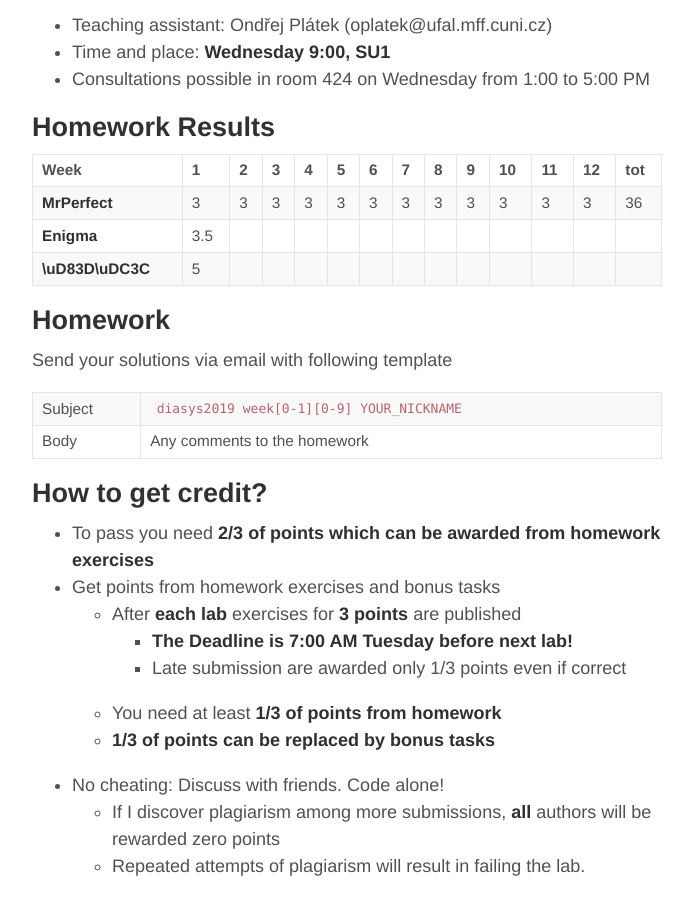
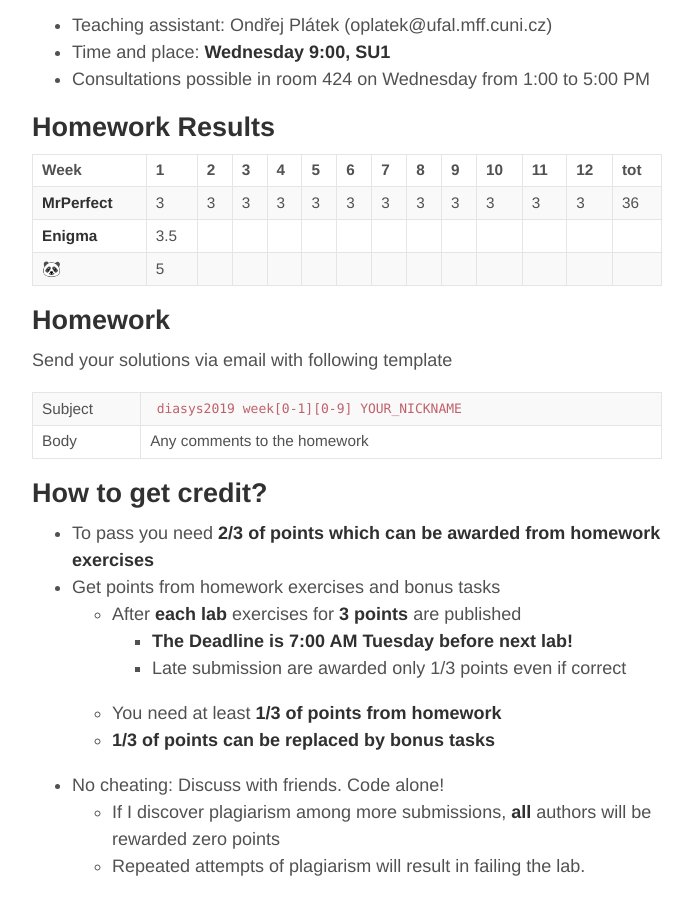
Before and after one commit to oplatek/oplatek.github.io, a Jekyll site: the page built from _posts/2019-02-18-labs-ds.md, in a window 1280 px wide and 900 px high, scrolled down 355 px. Shown: the whole window, without its empty margins (293-986 px from the left). Built offline with Jekyll 4.4.1, drawn with Linux system fonts in a browser that asks for light colours.

Commit message:
More 🐼!

```diff
--- a/_posts/2019-02-18-labs-ds.md
+++ b/_posts/2019-02-18-labs-ds.md
@@ -24,7 +24,7 @@ Homework Results
 |--------------|---|---|---|---|---|---|---|---|---|---|---|---|---|
 | **MrPerfect**| 3 | 3 | 3 | 3 | 3 | 3 | 3 | 3 | 3 | 3 | 3 | 3 | 36|
 | **Enigma**   |3.5|   |   |   |   |   |   |   |   |   |   |   |   |
-|**\uD83D\uDC3C**|5|   |   |   |   |   |   |   |   |   |   |   |   |
+|**🐼**|5|   |   |   |   |   |   |   |   |   |   |   |   |
 
 Homework
 --------
```
